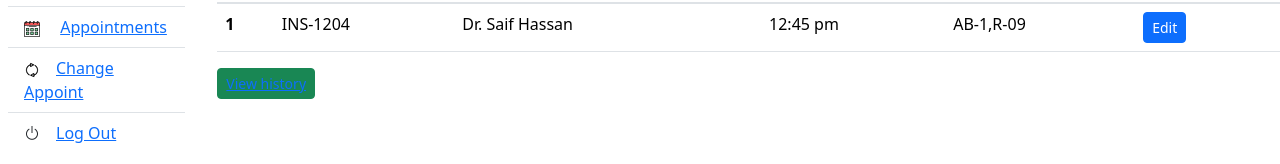
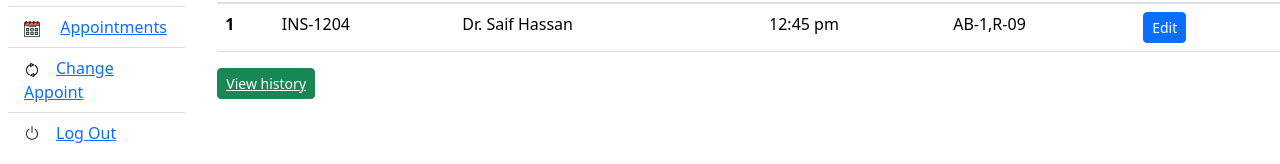
Before and after one commit to Parkash1308/Appointment_System, a React (Create React App) app: page /dashboard in a window 1280 px wide. Shown: the part 169-333 px from the top of the page. Built offline with nearby package versions, Linux system fonts and the light colour scheme; the HTML template or start-up script is replaced by a standard one.

Commit message:
front-end completed

```diff
--- a/src/components/Dashboard.js
+++ b/src/components/Dashboard.js
@@ -67,7 +67,7 @@ const Dashboard =() =>{
                         </table>
 
                         <div>
-                            <button className="btn btn-success btn-sm"><Link to="/view-history" >View history </Link></button>
+                            <button className="btn btn-success btn-sm"><Link to="/view-history" className="text-white" >View history </Link></button>
                         </div>
 
                         <Routes>
```
